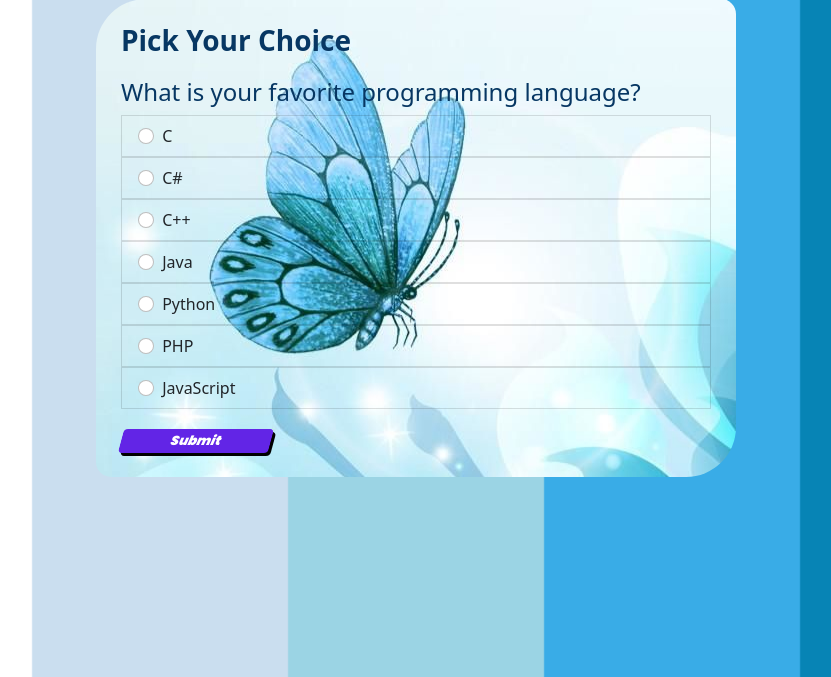
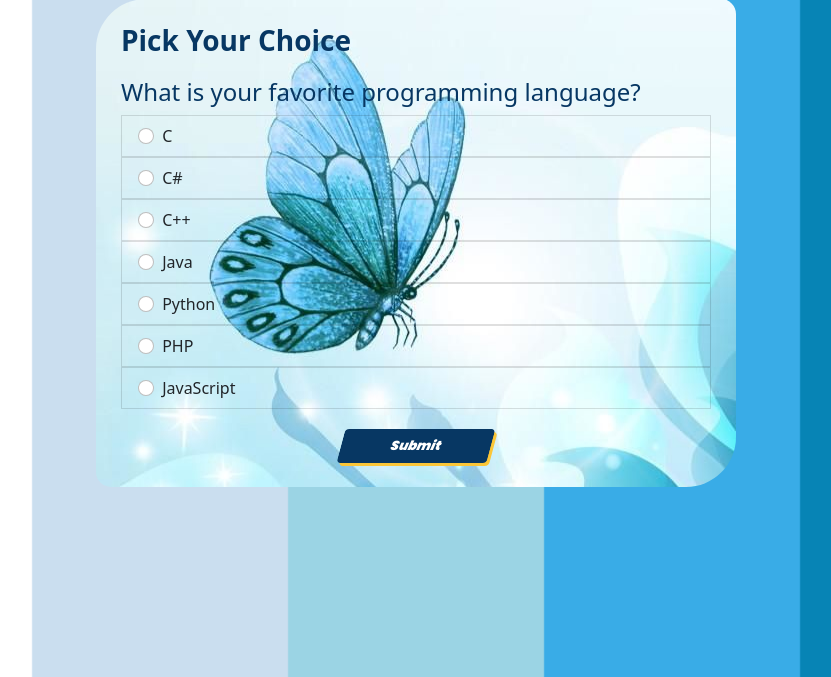
Before and after one commit to wenllie/Django-poll, a Django app: page /polls/vote/1 in a window 1280 px wide. Shown: the part 123-800 px from the top of the page, without its empty margins (224-1055 px from the left). Run offline with Django 4.2, Linux system fonts and the light colour scheme; data comes from the database, SQL or seed files in the repository.

Commit message:
Django web poll

```diff
--- a/polls/mypolls/static/polls/style.css
+++ b/polls/mypolls/static/polls/style.css
@@ -39,16 +39,14 @@ body{
     color: white;
 }
 .btn {
-    display: flex;
-    padding: 1px 2px;
-    text-decoration: none;
     font-family: 'Poppins', sans-serif;
     font-size: 13px;
     color: white;
-    background: #6225E6;
+    background: #073763;
     transition: 1s;
-    box-shadow: 3px 3px 0 black;
+    box-shadow: 3px 3px 0 #FBC638;
     transform: skewX(-15deg);
+    text-align: center;
     width: 150px;
     margin-top: 20px !important;
 }
@@ -59,6 +57,7 @@ body{
 
 .btn:hover {
     transition: 0.5s;
-    box-shadow: 5px 5px 0 #FBC638;
-    color: aqua;
+    box-shadow: 5px 5px 0 #073763;
+    color: rgb(2, 55, 93);
+    background-color: #ffc628;
 }
--- a/polls/mypolls/templates/vote.html
+++ b/polls/mypolls/templates/vote.html
@@ -21,8 +21,9 @@
 
 
 </ul>
+<center>
 <input type="submit" value = "Submit" class = 'btn'>
-
+</center>
 </form>
 
 
```
